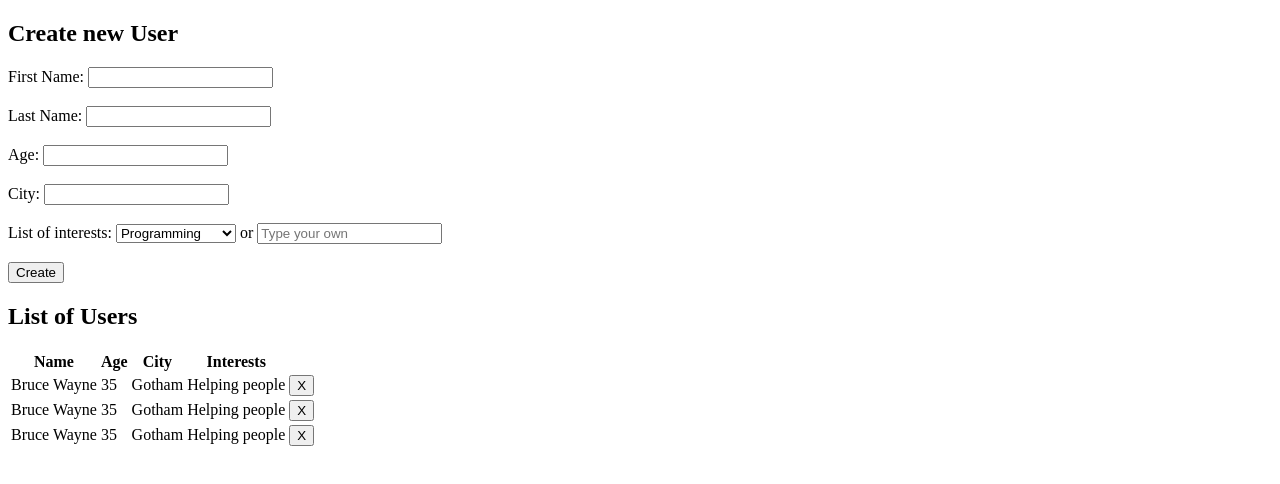
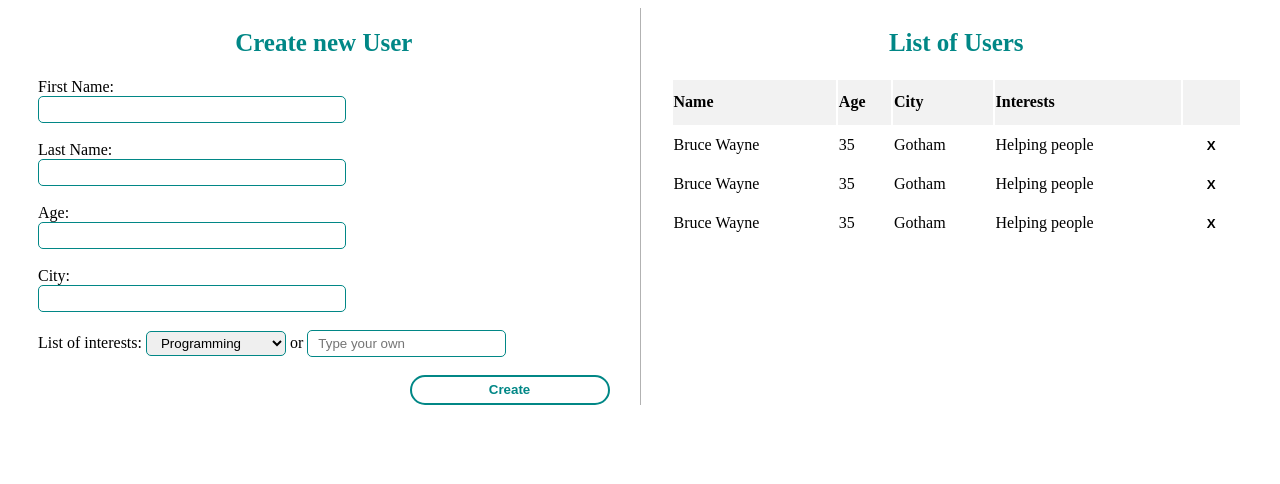
Before and after one commit to dor2003/JS-training, a plain HTML site: page index.html in a window 1280 px wide. Drawn offline with Linux system fonts and the light colour scheme.

Commit message:
CSS fie added

```diff
--- a/index.html
+++ b/index.html
@@ -3,69 +3,76 @@
 <head>
     <meta charset="UTF-8">
     <title>PracticeLesson</title>
+    <link rel="stylesheet" href="main.css">
+    <meta name="viewport" content="width=device-width">
 </head>
 <body>
-    <main>
-        <article>
-            <!--Header for Create new User block-->
+    <main class="ui">
+        <article class="data-create">
+            <!--Header for Create New User block-->
             <header>
                 <h1>Create new User</h1>
             </header>
-            <!--Content block for List of Users-->
+            <!--Content block for New User block-->
             <article>
                 <form>
                     <!--Input Fields-->
                      <aside>
                          <label for="first_name">First Name: </label>
-                         <input id="first_name" type="text">
+                         <input id="first_name" class="input-field wide" type="text">
                      </aside>
                     <br>
                     <aside>
                         <label for="last_name">Last Name: </label>
-                        <input id="last_name" type="text">
+                        <input id="last_name" class="input-field wide" type="text">
                     </aside>
                     <br>
                     <aside>
                         <label for="age">Age: </label>
-                        <input id="age" type="text">
+                        <input id="age" class="input-field wide" type="text">
                     </aside>
                     <br>
                     <aside>
                         <label for="city">City: </label>
-                        <input id="city" type="text">
+                        <input id="city" class="input-field wide" type="text">
                     </aside>
                     <br>
                     <aside>
                         <label for="interests">List of interests: </label>
                         <!--Drop-Down list choice-->
-                        <select id="interests">
+                        <select id="interests" class="input-field">
                             <option value="reading">Reading</option>
                             <option value="popular_science">Popular Science</option>
                             <option value="programming" selected>Programming</option>
                         </select>
                         or
                         <!--Type your own Input field-->
-                        <input id="interest" type="text" placeholder="Type your own">
+                        <input id="interest" class="input-field" type="text" placeholder="Type your own">
                     </aside>
                     <br>
                     <!--Create user Button-->
-                    <button type="submit">Create</button>
+                    <button class="button create-button" type="submit">Create</button>
                 </form>
             </article>
+        </article>
+
+        <article>
             <!--Header for List of Users block-->
             <header>
                 <h1>List of Users</h1>
             </header>
             <!--Content block for List of Users-->
-            <article>
-                <table>
+            <article class="data-table">
+                <table class="users-list">
                     <!--Set of table headers-->
-                    <thead>
+                    <thead class="tr-left">
                         <tr>
                             <th>Name</th>
                             <th>Age</th>
                             <th>City</th>
                             <th>Interests</th>
+                            <!--Delete Button-->
+                            <th></th>
                         </tr>
                     </thead>
                     <!--Table Data-->
@@ -75,21 +82,21 @@
                             <td>35</td>
                             <td>Gotham</td>
                             <td>Helping people</td>
-                            <td><button>X</button></td>
+                            <td class="tr-center"><button class="button delete-button">X</button></td>
                         </tr>
                         <tr>
                             <td>Bruce Wayne</td>
                             <td>35</td>
                             <td>Gotham</td>
                             <td>Helping people</td>
-                            <td><button>X</button></td>
+                            <td class="tr-center"><button class="button delete-button">X</button></td>
                         </tr>
                         <tr>
                             <td>Bruce Wayne</td>
                             <td>35</td>
                             <td>Gotham</td>
                             <td>Helping people</td>
-                            <td><button>X</button></td>
+                            <td class="tr-center"><button class="button delete-button">X</button></td>
                         </tr>
                     </tbody>
                 </table>
--- /dev/null
+++ b/main.css
@@ -0,0 +1,89 @@
+/*Global Styles*/
+
+    .button{
+        cursor: pointer;
+    }
+
+    .button.create-button{
+        border: 2px solid #018786;
+        border-radius: 20px;
+        width: 200px;
+        height: 30px;
+        background: white;
+        color: #018786;
+        font-weight: 700;
+        float: right;
+    }
+
+    .button.delete-button{
+        background: none;
+        border: none;
+        font-weight: 700;
+        padding: 10px;
+        size: 30px;
+    }
+
+    .button.delete-button:hover{
+        background: #f2f2f2;
+    }
+
+    .input-field {
+        border: 1px solid #018786;
+        border-radius: 5px;
+        height: 25px;
+        padding: 0 10px;
+    }
+
+    .input-field.wide {
+        display: block;
+        width: 50%;
+    }
+
+/*Table Styles*/
+
+    .users-list{
+        width: 100%;
+    }
+
+    .users-list .tr-center{
+        text-align: center;
+    }   /*for DELETE button*/
+
+    .users-list .tr-left{
+        text-align: left;
+    }   /*for all others T-data*/
+
+    .users-list thead tr{
+        background-color: #f2f2f2;
+        height: 45px;
+    }
+
+    .user-list tbody tr {
+        height: 45px;
+    }
+
+/*Page Styles*/
+
+main.ui {
+    display: flex;
+}
+
+main.ui > article {
+    display: inline-block;
+    width: 50%;
+    padding: 0 30px;
+}
+
+main.ui > article.data-create {
+    border-right: 1px solid #b2b2b2;
+}
+
+main.ui > article.data-table {
+    border-left: 1px solid #b2b2b2;
+}
+
+main.ui > article > header > h1 {
+    font-size: 25px;
+    color: #018786;
+    text-align: center;
+}
```
